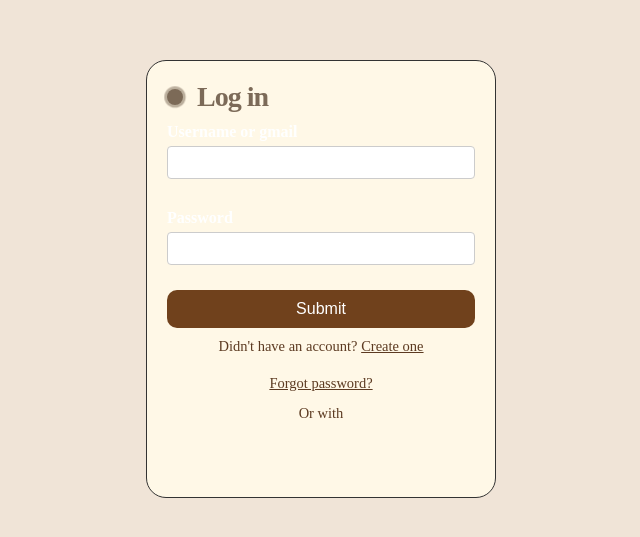
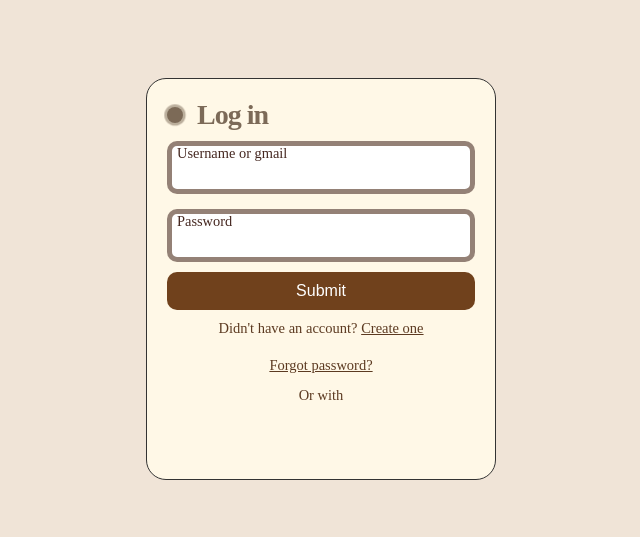
Before and after one commit to dangkhoabi456/AI-student-hub, a React app in the folder FE/: page / in a window 1280 px wide. Shown: the part 121-658 px from the top of the page, without its empty margins (319-959 px from the left). Built offline with nearby package versions, Linux system fonts and the light colour scheme; the HTML template or start-up script is replaced by a standard one.

Commit message:
Refactor FormInput component structure and props
Refactor FormInput component to simplify props and update structure.

```diff
--- a/FE/src/components/common/FormInput/FormInput.jsx
+++ b/FE/src/components/common/FormInput/FormInput.jsx
@@ -1,21 +1,16 @@
-import React from 'react';
+import "./FormInput.css";
 
-function FormInput({ label, type, name, value, onChange, className }) {
+function FormInput({ type = "text", label, className = "" }) {
   return (
-    <div style={{ display: 'flex', flexDirection: 'column', marginBottom: '15px' }}>
-      <label style={{ marginBottom: '5px', fontWeight: 'bold' }}>
-        {label}
-      </label>
+    <label className="form_input_group">
       <input
+        className={`form_input ${className}`}
         type={type}
-        name={name}
-        value={value}
-        onChange={onChange}
-        className={className}
-        style={{ padding: '8px', borderRadius: '4px', border: '1px solid #ccc' }}
+        placeholder=" "
         required
       />
-    </div>
+      <span>{label}</span>
+    </label>
   );
 }
 
```
